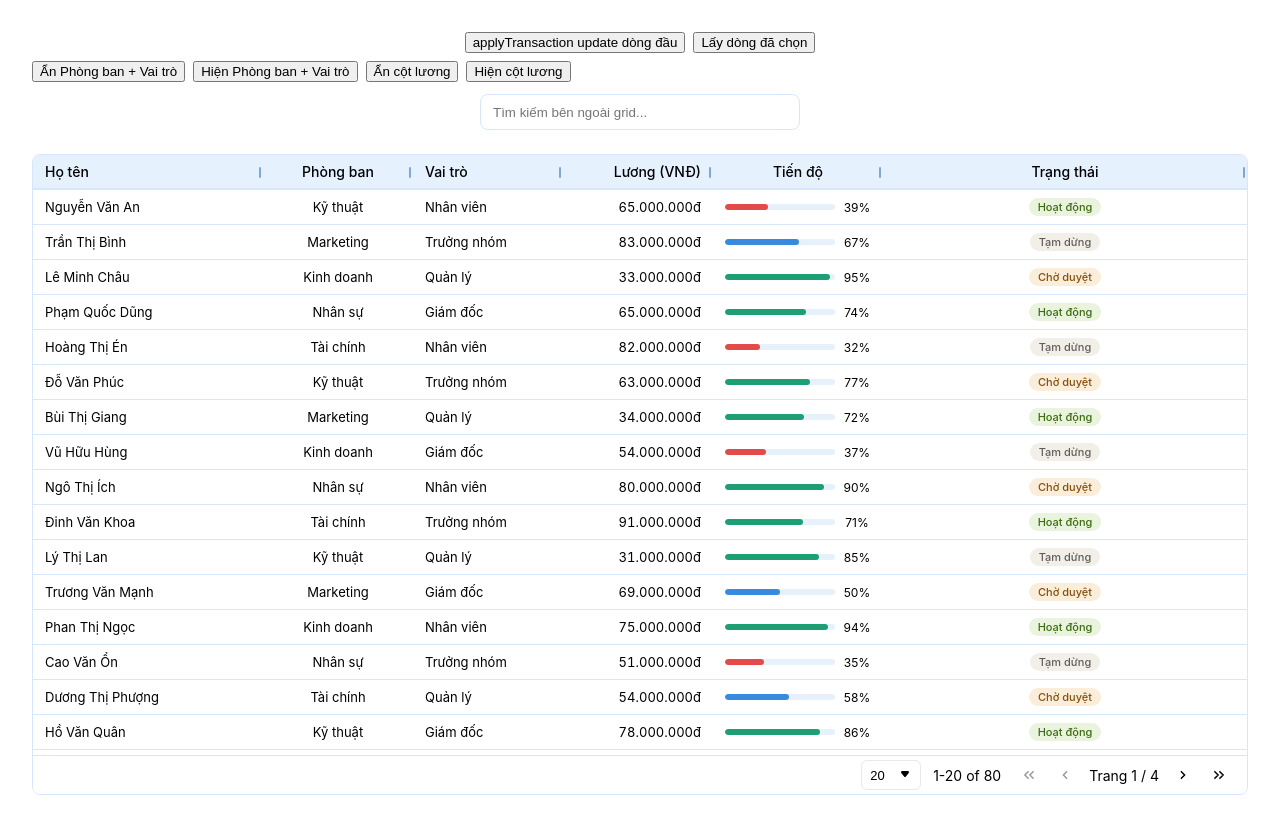
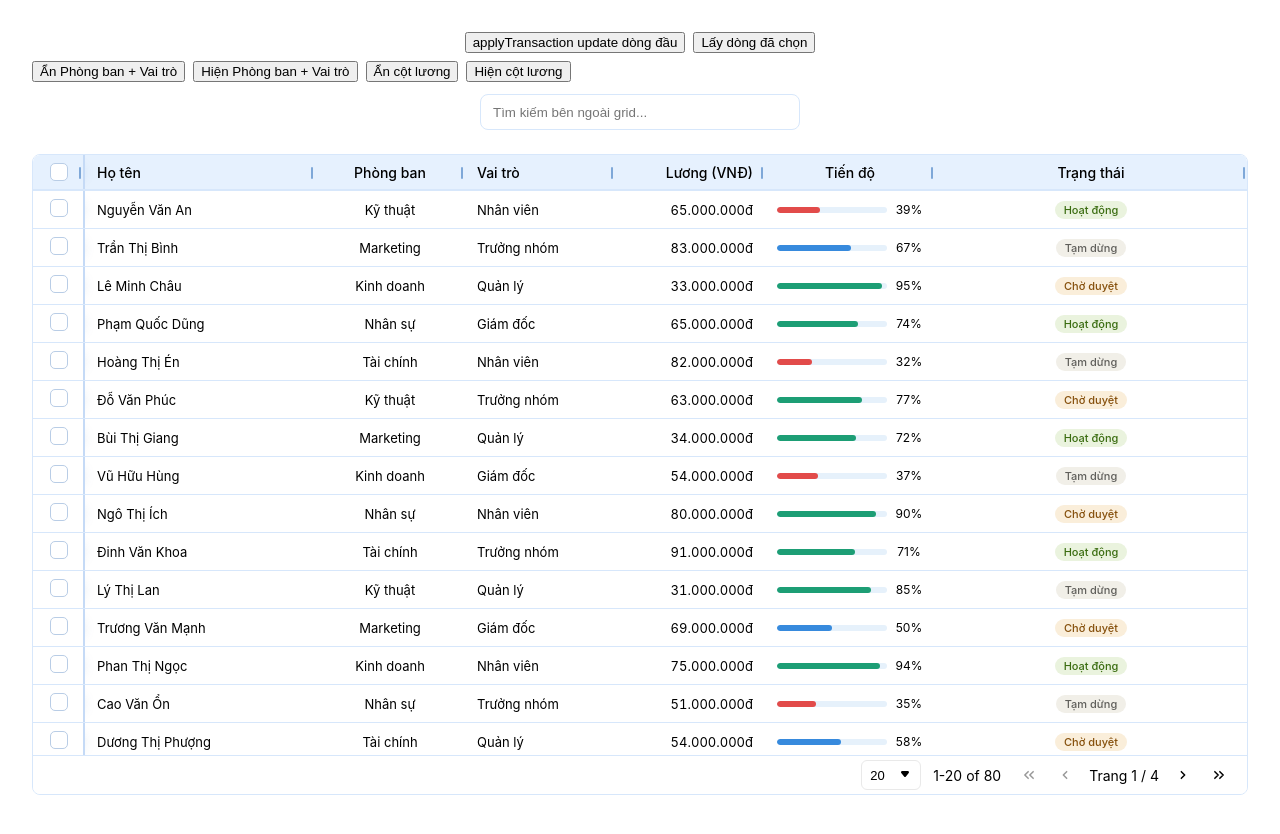
Before and after one commit to Fenell/data-grid-react, a React (Vite) app: page / in a window 1280 px wide. Shown: the top 834 px of the page. Built offline with nearby package versions, Linux system fonts and the light colour scheme; a web font is replaced by a local one.

Commit message:
sửa lại lỗi cột ghim phải không đồng bộ chiều rộng

```diff
--- a/src/App.tsx
+++ b/src/App.tsx
@@ -77,11 +77,11 @@ const fetchEmployees = (
 };
 
 const employeeColumns: ColumnDef<EmployeeRow>[] = [
-  // {
-  //   cell: "checkBox",
-  //   pinned: "left",
-  //   width: 52,
-  // },
+  {
+    cell: "checkBox",
+    pinned: "left",
+    width: 52,
+  },
   {
     id: "id",
     label: "ID",
--- a/src/components/DataGrid.module.css
+++ b/src/components/DataGrid.module.css
@@ -95,6 +95,8 @@
   overflow-x: auto;
   overflow-y: hidden;
   scrollbar-width: none;
+  background-color: var(--grid-bg-header);
+
   border-bottom: var(--grid-border-row);
 }
 
@@ -172,7 +174,8 @@
   position: relative;
   padding: 8px 12px;
   /* padding-right: 24px; */
-  background: var(--grid-bg-header);
+  background-color: var(--grid-bg-header);
+
   color: var(--grid-text-secondary);
   font-size: var(--grid-font-size-sm);
   font-weight: 550;
--- a/src/components/DataGrid.tsx
+++ b/src/components/DataGrid.tsx
@@ -109,6 +109,7 @@ const DataGridTable = <T extends GridRow>({
   const headerScrollRef = useRef<HTMLDivElement>(null);
   const syncingScrollRef = useRef(false);
   const [viewportWidth, setViewportWidth] = useState(0);
+  const [bodyScrollbarWidth, setBodyScrollbarWidth] = useState(0);
   const visiblePageRowIds = rows.map((row) => row.id);
   const isAllPageRowsSelected =
     visiblePageRowIds.length > 0 &&
@@ -125,6 +126,7 @@ const DataGridTable = <T extends GridRow>({
 
     const updateViewportWidth = () => {
       setViewportWidth(element.clientWidth);
+      setBodyScrollbarWidth(element.offsetWidth - element.clientWidth);
     };
 
     updateViewportWidth();
@@ -236,7 +238,15 @@ const DataGridTable = <T extends GridRow>({
       style={contentHeight ? { height: contentHeight } : undefined}
     >
       <div className={styles.scrollContent}>
-        <div ref={headerScrollRef} className={styles.headerScroll}>
+        <div
+          ref={headerScrollRef}
+          className={styles.headerScroll}
+          style={
+            bodyScrollbarWidth > 0
+              ? { paddingRight: bodyScrollbarWidth }
+              : undefined
+          }
+        >
           <table
             className={cx(styles.table, styles.headerTable)}
             style={{ width: resolvedColumnWidths.tableWidth }}
```
